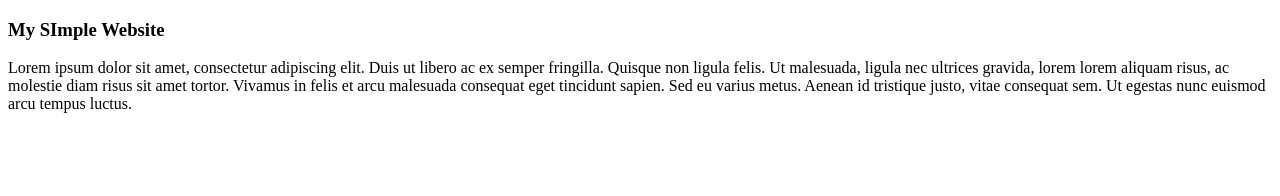
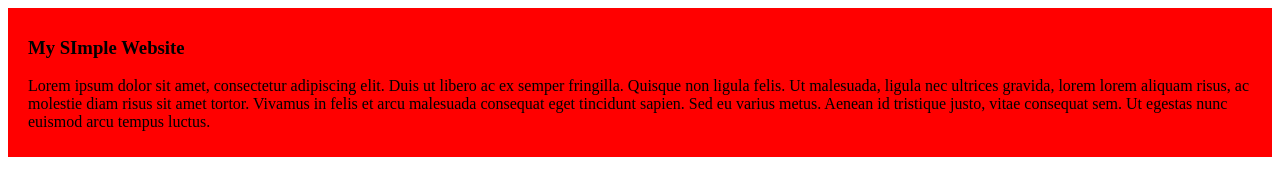
Before and after one commit to Mehedi793/my-3rd-github-repo, a plain HTML site: page index.html in a window 1280 px wide. Drawn offline with Linux system fonts and the light colour scheme.

Commit message:
added the first blog

```diff
--- a/index.html
+++ b/index.html
@@ -4,6 +4,7 @@
     <meta charset="UTF-8">
     <meta name="viewport" content="width=device-width, initial-scale=1.0">
     <title>My SImple Website</title>
+    <link rel="stylesheet" href="styles/blog.css"
 </head>
 <body>
    <div>
--- /dev/null
+++ b/styles/blog.css
@@ -0,0 +1,2 @@
+div{background-color: red;
+   padding:10px 20px}
```
Also changed, not shown: 1 other file.
